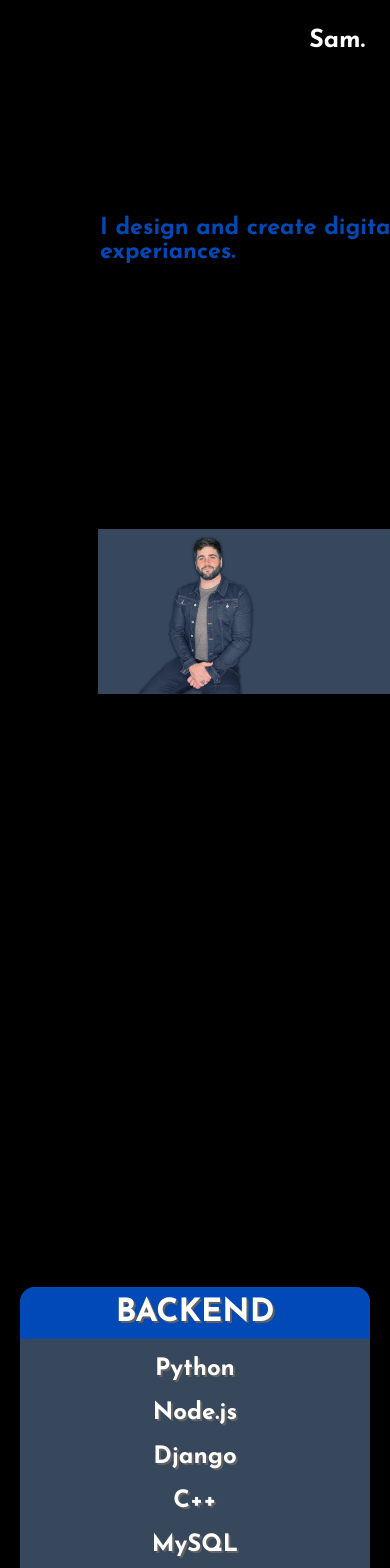
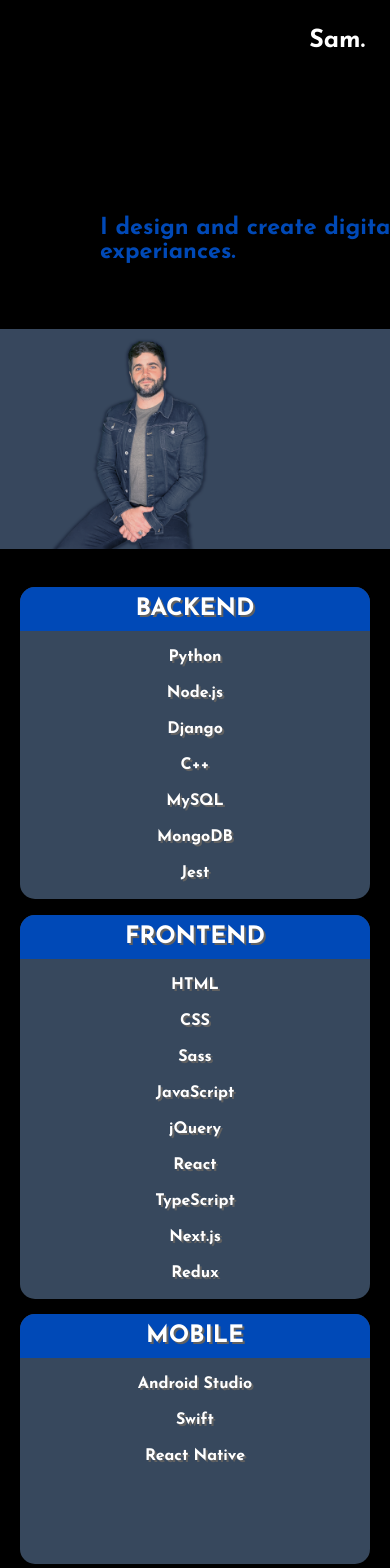
Before and after one commit to skuttenkuler/sk-nextjs-portfolio, a Next.js app: page /about in a window 390 px wide. Shown: the top 1568 px of the page. Built offline with nearby package versions, Linux system fonts and the light colour scheme.

Commit message:
about page mobile stylings

```diff
--- a/styles/About.module.css
+++ b/styles/About.module.css
@@ -48,3 +48,27 @@
     color: #0049B7 !important;
     text-decoration: none;
 }
+@media screen and (max-width: 1193px){
+.aboutContainer{
+    margin-top:2700px;
+}
+}
+@media screen and (max-width: 760px){
+    .aboutContainer{
+        margin-top:2100px;
+    }
+    .picContainer{
+
+        margin-top:250px;
+        width: 100vw;
+
+    }
+    .aboutText{
+        font-size: 2rem !important;
+    }
+    .bio{
+        font-size: 1rem !important;
+        width:80vw;
+        margin-left:25px;
+    }
+    }
--- a/styles/SkillsCard.module.css
+++ b/styles/SkillsCard.module.css
@@ -47,49 +47,15 @@
 	border-bottom: 1px solid rgba(0, 0, 0, 0.1);
 }
 
-
-.price {
-	margin: 24px 0;
-	font-size: 36px;
-	font-weight: 900;
-}
-
-.price sub, .price sup {
-	font-size: 16px;
-	font-weight: 100;
-}
-
-
-
-.btn-primary {
-	border-radius: 25px;
-	border: none;
-	background-color: #EC1362;
-	color: #ffffff;
-	cursor: pointer;
-	padding: 10px 15px;
-	margin-top: 20px;
-	text-transform: uppercase;
-	transition: all 0.1s ease-in-out;
-}
-
-.btn-primary:hover {
-	box-shadow: 0px 2px 15px 0px rgba(0,0,0,0.5);
-	transform: translateY(-3px);
-}
-
-.pricing-box-bg-image {
-	background-image: url('https://images.unsplash.com/photo-1550029402-226115b7c579?ixlib=rb-1.2.1&ixid=eyJhcHBfaWQiOjEyMDd9&auto=format&fit=crop&w=701&q=80');
-	background-size: cover;
-	background-position: center center;
-	color: #ffffff;
-}
-
-.pricing-box-bg-image .skillList li {
-	border-bottom-color: rgba(255, 255, 255, 1);
-}
-
-.pricing-box-bg-image .btn-primary {
-	background-color: #ffffff;
-	color: #000;
-}
+@media screen and (max-width: 760px){
+    .skillHeader{
+        font-size:1.5rem;
+    }
+    .skillList li{
+        font-size:1rem
+    }
+    .skillCardContainer{
+    min-width: 250px;
+    min-height: 250px;
+    }
+    }
--- a/styles/SkillsTables.module.css
+++ b/styles/SkillsTables.module.css
@@ -7,3 +7,10 @@
 	justify-content: center;
 	flex-wrap: wrap;
 }
+
+
+@media screen and (max-width: 760px){
+    .Skills{
+      margin-top: 500px;
+	}
+}
```
